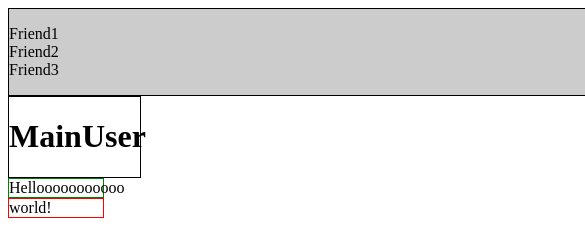
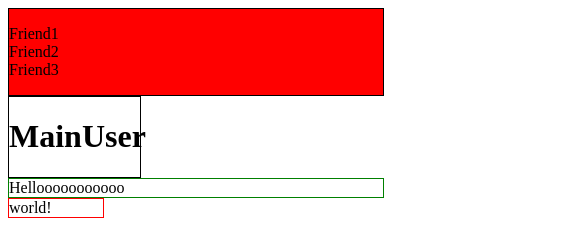
Before and after one commit to mcnavy/WebItmo, a plain HTML site: page index.html in a window 390 px wide. Shown: the top 252 px of the page, 585 px wide, since content can reach past the window. Drawn offline with Linux system fonts and the light colour scheme.

Commit message:
style to css - works

```diff
--- a/index.html
+++ b/index.html
@@ -3,31 +3,12 @@
 <head>
     <meta charset="UTF-8">
     <title>Lab1</title>
-    <style type ="text/css">
-
-        .block1 {
-            width: 1000px;
-            border: solid 1px black;
-            background: #ccc;
-        }
-        .block2{
-            width: 35%;
-            border:solid 1px black;
+    <link rel ="stylesheet" type ="text/css" href="style.css">
 
 
-        }
-        .block3{
-            width: 25%;
-            border: solid 1px green;
 
-        }
-        .block4{
-            width: 25%;
-            border: solid 1px red;
 
-        }
 
-    </style>
 </head>
 <body>
 <div class = "block1">
--- a/style.css
+++ b/style.css
@@ -1,11 +1,39 @@
-@media screen and (max-width: 1500px){
+@media all and (max-width: 2500px) {
+    .block1 {
+        width: 90%;
+        border: solid 1px black;
+
+        float:left;
+    }
+    .block2{
+        width: 35%;
+        border:solid 1px black;
+        float:left;
+
+    }
+    .block3{
+        width: 25%;
+        border: solid 1px green;
+        float: left;
+
+    }
+    .block4{
+        width: 25%;
+        border: solid 1px red;
+        float: left;
+    }
+
+}
+@media all and (max-width: 800px){
     .block1{
         width: 100%;
-        font-size: 32px;
+        font-size: 16px;
+        background: red;
     }
     .block3{
-        width: 100%;
-        font-size: 32px;
-        background: black;
+        width:100%;
+        font-size: 16px;
+        float: left;
+
     }
 }
```
